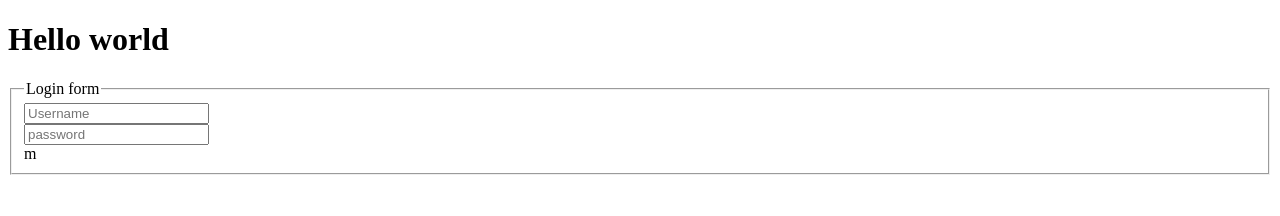
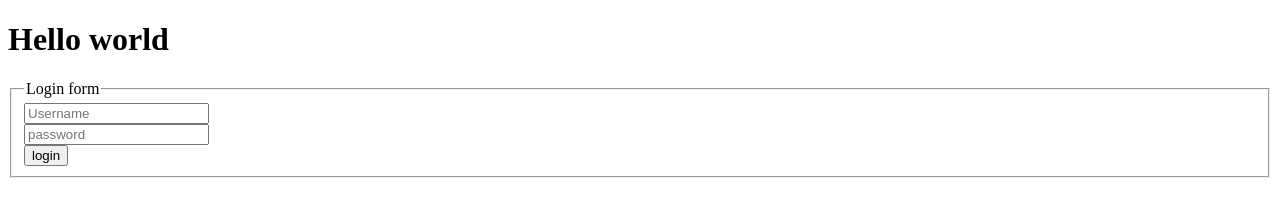
Before and after one commit to Nangcoding/meanning_ingithut, a plain HTML site: page index.html in a window 1280 px wide. Drawn offline with Linux system fonts and the light colour scheme.

Commit message:
test: for testing

```diff
--- a/index.html
+++ b/index.html
@@ -16,7 +16,7 @@
             <input type="password" placeholder="password">
         </div>
         <div>
-            m
+            <button>login</button>
         </div>
     </fieldset>
 </body>
```
